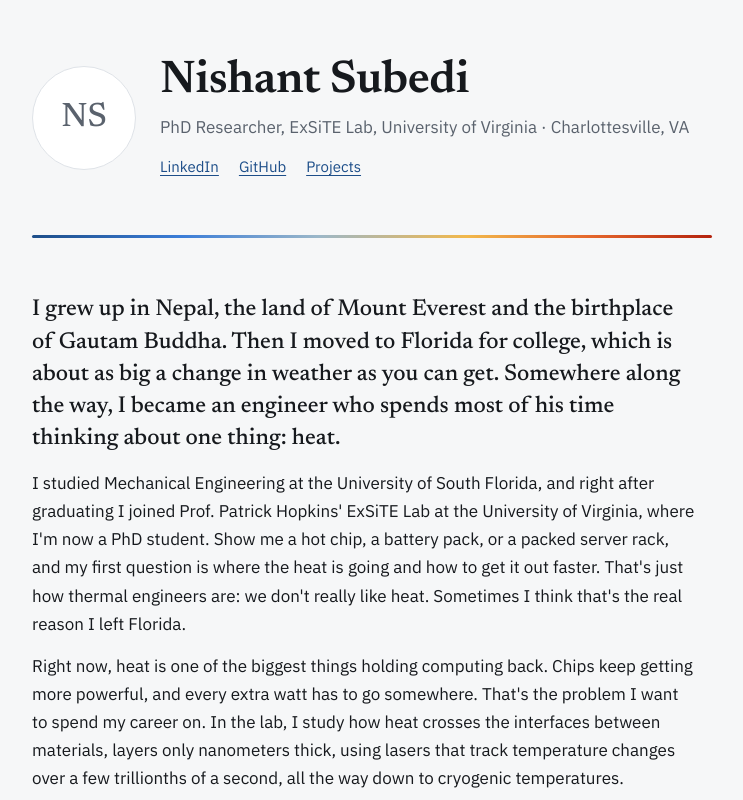
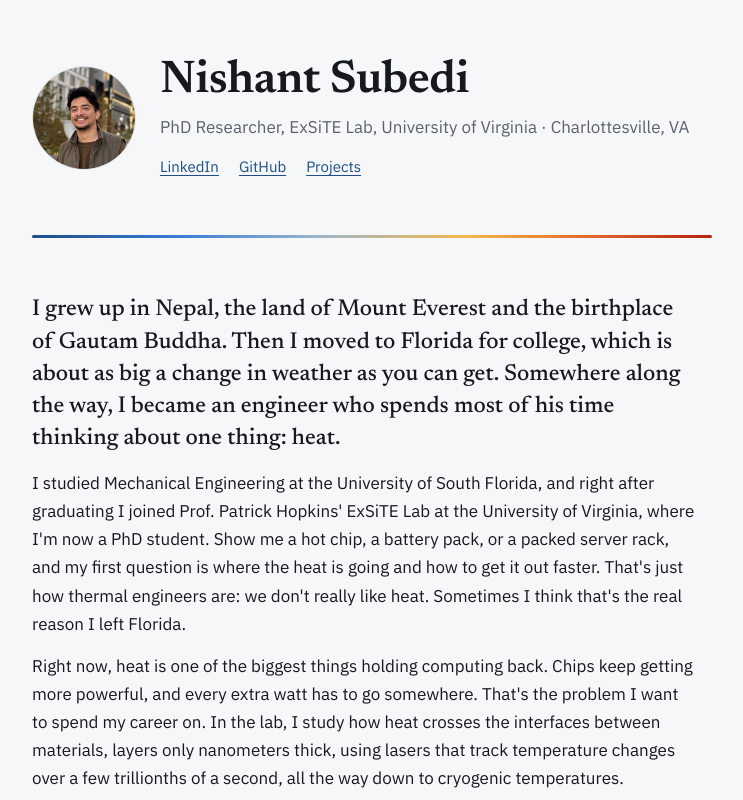
Before and after one commit to Nishant2031/Nishant2031.github.io, a plain HTML site: page index.html in a window 1280 px wide. Shown: the top 800 px of the page, without its empty margins (268-1011 px from the left). Drawn offline with Linux system fonts and the light colour scheme.

Commit message:
Add profile photo

```diff
--- a/index.html
+++ b/index.html
@@ -116,8 +116,7 @@ footer{display:flex;flex-wrap:wrap;justify-content:space-between;gap:10px;color:
 <main class="page">
 
   <header class="hero">
-    <!-- Replace this initials circle with <img class="portrait" src="photo.jpg" alt="Nishant Subedi"> -->
-    <div class="portrait" aria-hidden="true">NS</div>
+    <img class="portrait" src="photo.jpg" alt="Nishant Subedi" width="104" height="104">
     <div>
       <h1>Nishant Subedi</h1>
       <p class="role">PhD Researcher, ExSiTE Lab, University of Virginia · Charlottesville, VA</p>
```
Also changed, not shown: photo.jpg (added).
